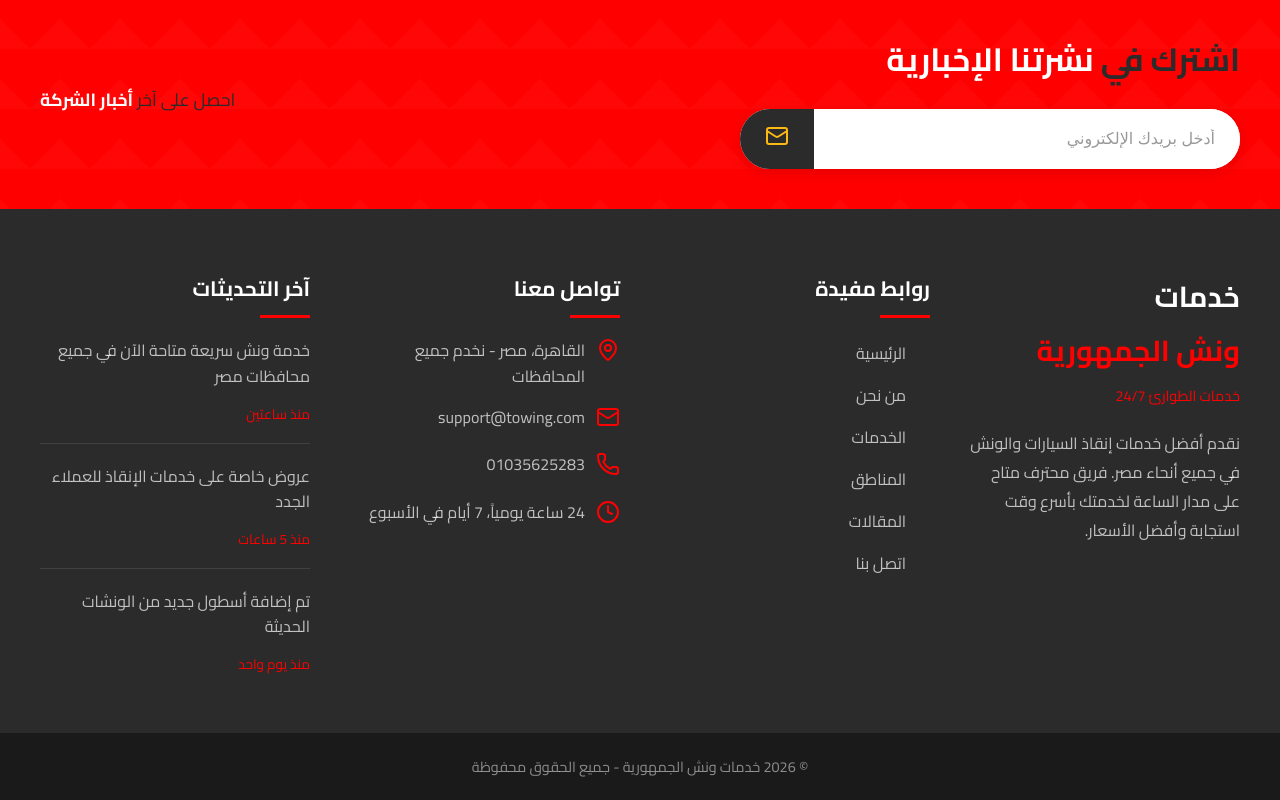
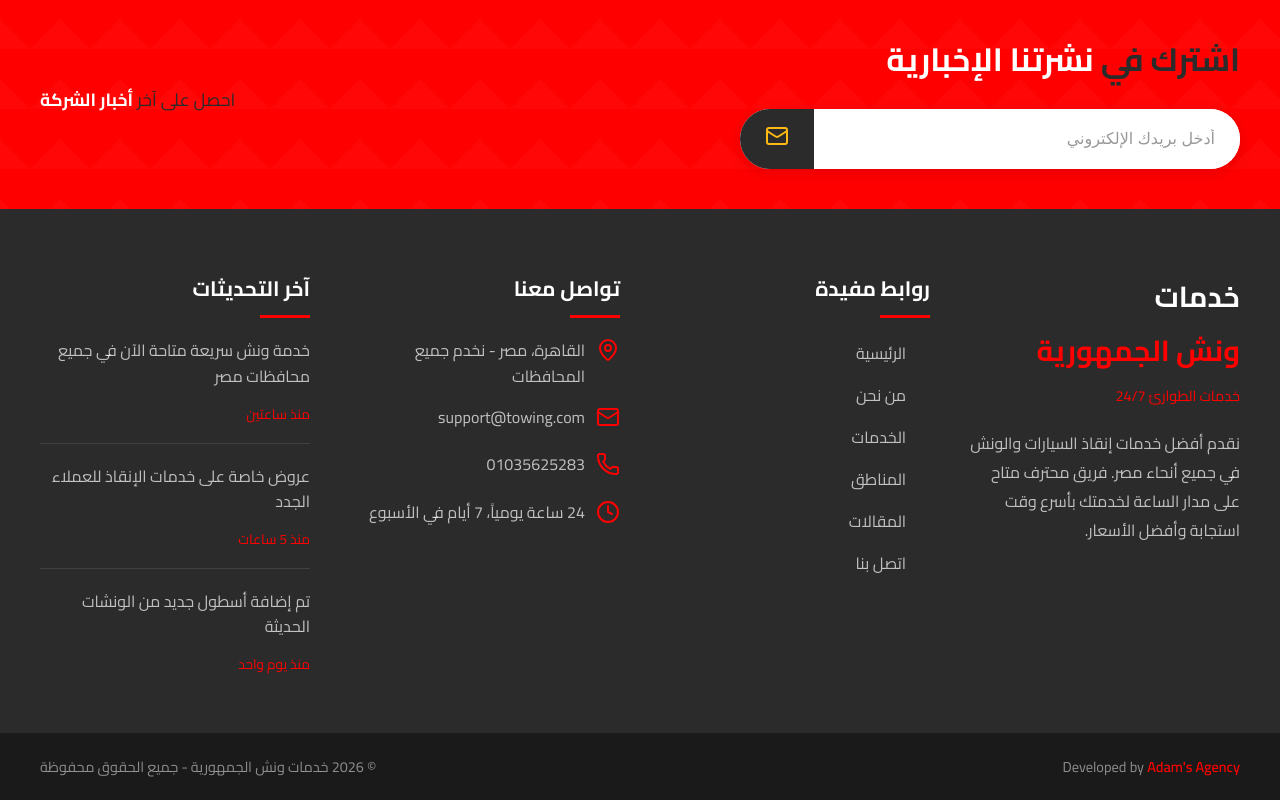
Before and after one commit to 3bdoKH/winch-elgomhoria, a React (Create React App) app: page /contact in a window 1280 px wide. Shown: the part 2137-2937 px from the top of the page. Built offline with nearby package versions, Linux system fonts and the light colour scheme.

Commit message:
add cridets

```diff
--- a/src/components/footer/Footer.css
+++ b/src/components/footer/Footer.css
@@ -302,14 +302,42 @@
 .footer-bottom {
     background: #1A1A1A;
     padding: 20px;
-    text-align: center;
 }
+
+.footer-bottom .footer-container {
+    display: flex;
+    justify-content: space-between;
+    align-items: center;
+    flex-wrap: wrap;
+    gap: 15px;
+    direction: ltr; /* Keep credits and copyright in a consistent LTR flex layout for desktop */
+}
+
 
 .copyright {
     color: rgba(255, 255, 255, 0.5);
     margin: 0;
     font-size: 0.9rem;
+    direction: rtl;
 }
+
+.credits {
+    color: rgba(255, 255, 255, 0.5);
+    margin: 0;
+    font-size: 0.9rem;
+}
+
+.credits a {
+    color: var(--accent);
+    text-decoration: none;
+    font-weight: 600;
+    transition: all 0.3s ease;
+}
+
+.credits a:hover {
+    color: #FFFFFF;
+}
+
 
 /* Responsive Design */
 @media (max-width: 1024px) {
@@ -348,6 +376,11 @@
     .social-links {
         justify-content: center;
     }
+
+    .footer-bottom .footer-container {
+        flex-direction: column;
+        text-align: center;
+    }
 }
 
 @media (max-width: 480px) {
--- a/src/components/footer/Footer.jsx
+++ b/src/components/footer/Footer.jsx
@@ -137,6 +137,9 @@
                     <p className="copyright">
                         © {new Date().getFullYear()} خدمات ونش الجمهورية - جميع الحقوق محفوظة
                     </p>
+                    <p className="credits">
+                        Developed by <a href="https://adams-agency.online" target="_blank" rel="noopener noreferrer">Adam's Agency</a>
+                    </p>
                 </div>
             </div>
         </footer>
```
